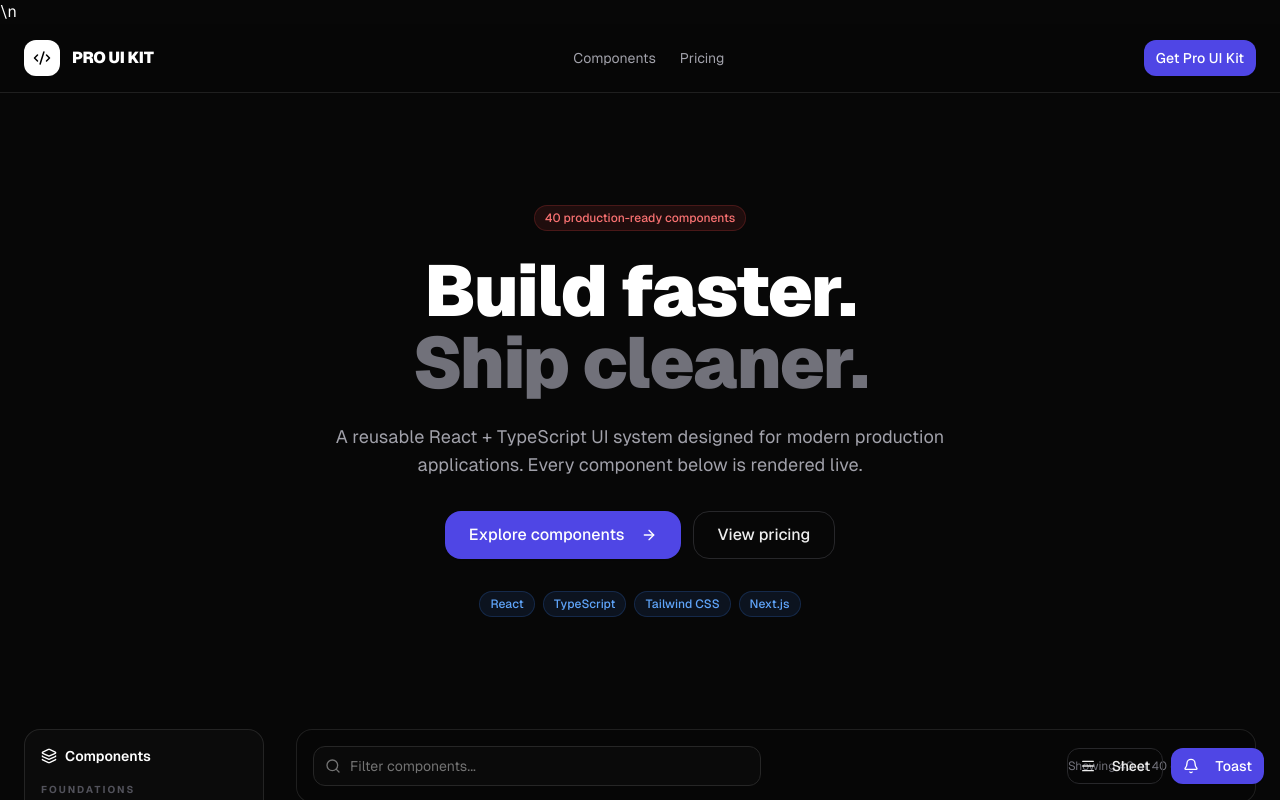
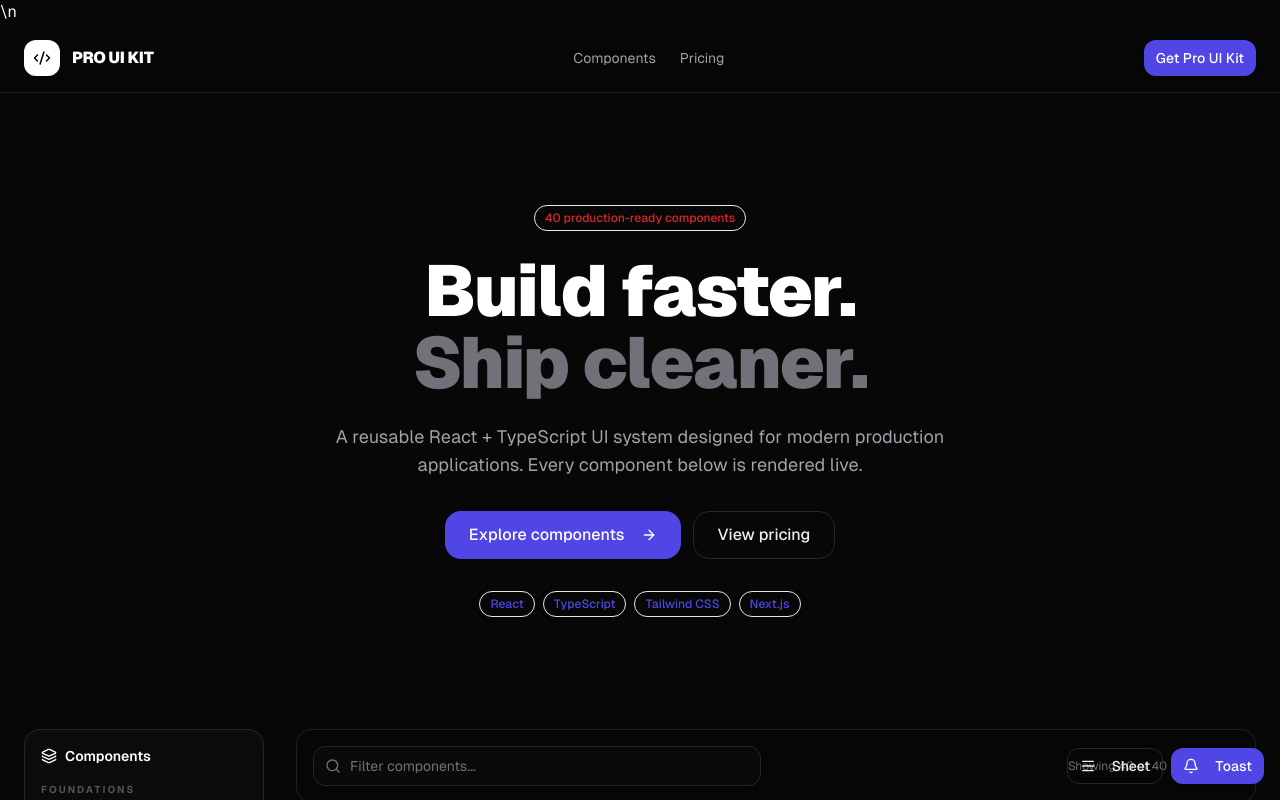
Before and after one commit to biznez-da-1/pro-ui-kit, a Next.js app: page / in a window 1280 px wide. Shown: the top 800 px of the page. Built offline with nearby package versions, Linux system fonts and the light colour scheme.

Commit message:
feat: migrate core primitive to semantic tokens

```diff
--- a/src/components/ui/Badge.tsx
+++ b/src/components/ui/Badge.tsx
@@ -8,15 +8,15 @@ export interface BadgeProps
 
 const variants = {
   default:
-    "border-neutral-700 bg-neutral-800 text-neutral-200",
+    "border-border bg-muted text-muted-foreground",
   success:
-    "border-emerald-500/20 bg-emerald-500/10 text-emerald-400",
+    "border-success/30 bg-success/10 text-success",
   warning:
-    "border-amber-500/20 bg-amber-500/10 text-amber-400",
+    "border-warning/30 bg-warning/10 text-warning",
   danger:
-    "border-red-500/20 bg-red-500/10 text-red-400",
+    "border-danger/30 bg-danger/10 text-danger",
   info:
-    "border-blue-500/20 bg-blue-500/10 text-blue-400",
+    "border-primary/30 bg-primary/10 text-primary",
 };
 
 export function Badge({
```
